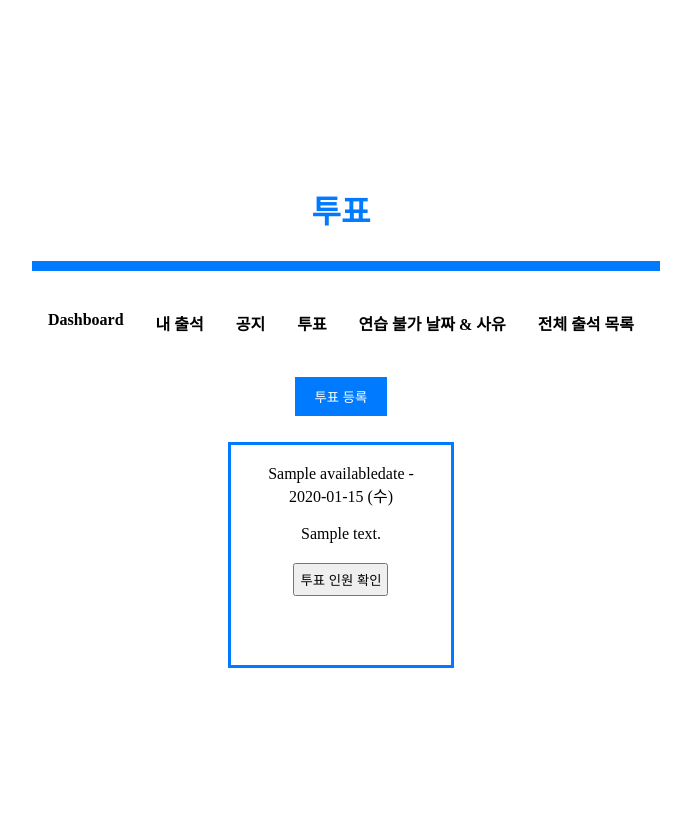
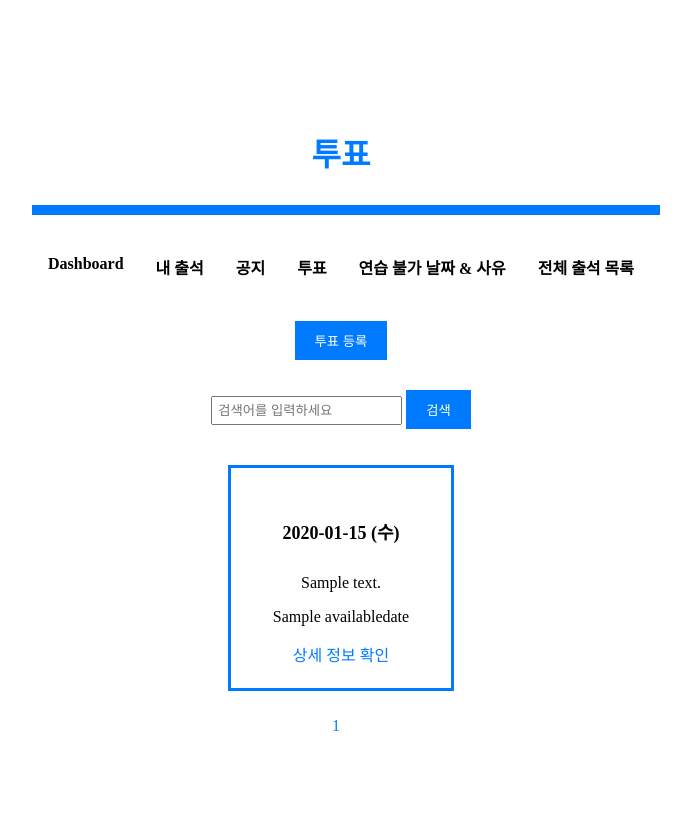
Before and after one commit to y2chan/AdiosAttendance, a Django app: page /practice_date/ in a window 1280 px wide. Shown: the whole page, without its empty margins (299-990 px from the left). Run offline with Django 4.2, Linux system fonts and the light colour scheme; tables that the repository leaves empty hold one stand-in row (values such as "Sample post").

Commit message:
마지막 수정일까?

```diff
--- a/adios_attendance/adios_attendance/settings.py
+++ b/adios_attendance/adios_attendance/settings.py
@@ -111,7 +111,7 @@ AUTH_PASSWORD_VALIDATORS = [
 
 LANGUAGE_CODE = 'en-us'
 
-TIME_ZONE = 'Asia/Korea'
+TIME_ZONE = 'Asia/Seoul'
 
 USE_I18N = True
 
--- a/adios_attendance/attendances/models.py
+++ b/adios_attendance/attendances/models.py
@@ -27,7 +27,7 @@ class CustomUserManager(BaseUserManager):
 class Student(AbstractUser):
     username = None  # We are using student_id as the username field, so we set username to None
     student_id = models.CharField(max_length=10, unique=True, verbose_name='Student ID')
-    name = models.CharField(max_length=50, verbose_name='Name')
+    name = models.CharField(max_length=50, unique=True, verbose_name='Name')
 
     USERNAME_FIELD = 'student_id'  # Set 'student_id' as the field for authentication
     REQUIRED_FIELDS = ['name']  # Add 'name' to the required fields for createsuperuser
--- a/adios_attendance/attendances/templates/login.html
+++ b/adios_attendance/attendances/templates/login.html
@@ -20,9 +20,9 @@
 <form method="post" action="{% url 'attendances:user_login' %}">
     {% csrf_token %}
     <label for="student_id">학번</label>
-    <input type="text" id="student_id" name="student_id" required>
+    <input type="text" id="student_id" name="student_id" pattern="[0-9]{10}" title="학번은 10자리 숫자여야 합니다." required>
     <label for="name">이름</label>
-    <input type="text" id="name" name="name" required>
+    <input type="text" id="name" name="name" pattern="[\uAC00-\uD7A3]{2,3}" title="이름은 2~3자리 한글로 입력해야 합니다."required>
     <br>
     <button type="submit">로그인</button>
 </form>
--- a/adios_attendance/attendances/templates/practice_available_detail.html
+++ b/adios_attendance/attendances/templates/practice_available_detail.html
@@ -10,6 +10,8 @@
 
 <form method="post">
     {% csrf_token %}
+    <p>작성자</p>
+    <h3>{{ practice_available.student.name }}</h3>
     {{ form.as_p }}
     <button type="submit">저장</button>
 </form>
--- a/adios_attendance/attendances/templates/practice_date_list.html
+++ b/adios_attendance/attendances/templates/practice_date_list.html
@@ -3,6 +3,46 @@
 {% block title %}투표{% endblock %}
 
 {% block content %}
+<style>
+    .row {
+        display: flex;
+        flex-wrap: wrap;
+        justify-content: space-between;
+        margin: -10px; /* 추가: 카드 간 좌우 간격 설정 */
+    }
+
+    .col-md-4 {
+        flex-basis: calc(20% - 20px);
+        margin: 10px; /* 수정: 카드 간 좌우 간격 설정 */
+    }
+
+    .card {
+        height: 100%;
+    }
+
+    .card-text {
+        white-space: nowrap;
+        overflow: hidden;
+        text-overflow: ellipsis;
+    }
+
+    .card-title {
+        font-size: 18px; /* 글씨 크기 설정 */
+        font-weight: bold; /* 굵기 설정 */
+        white-space: nowrap;
+        overflow: hidden;
+        text-overflow: ellipsis;
+    }
+
+    .pagination {
+        display: flex;
+        justify-content: center;
+    }
+
+    .page-link {
+        margin-right: 10px; /* 원하는 간격(px)으로 조정 */
+    }
+</style>
 
 <h1>투표</h1>
 <hr align=center style="border: solid 5px #007BFF; width: 100%;">
@@ -27,22 +67,77 @@
     </li>
 </ul>
 <button class="btn btn-primary" onclick="location.href='{% url 'attendances:practice_date' %}'">투표 등록</button>
+
+<form method="get" action="{% url 'attendances:practice_date_list' %}">
+    <input type="text" name="q" placeholder="검색어를 입력하세요">
+    <button type="submit">검색</button>
+</form>
+
+{% if query %}
+<p>검색어: "{{ query }}"</p>
+{% endif %}
+
 {% if available_dates %}
-    <ul class="blog-list">
-        {% for available_date in available_dates %}
-        <li>
-            {{ available_date.name }} - {{ available_date.date|date:"Y-m-d" }} ({{ available_date.date|date:"l"|korean_day }})<br><br>
-            {{ available_date.content }}
-            <br>
-            <form method="POST" action="{% url 'attendances:practice_date_detail' available_date.pk %}">
-                {% csrf_token %}
-                <input type="submit" value="투표 인원 확인">
-            </form>
+<div class="row">
+    {% for available_date in available_dates %}
+    <div class="col-md-4 mb-4">
+        <div class="border border-primary rounded p-3">
+            <div class="card">
+                <div class="card-body">
+                    <h5 class="card-title">{{ available_date.date|date:"Y-m-d" }} ({{ available_date.date|date:"l"|korean_day }})</h5>
+                    <p class="card-text">{{ available_date.content }}</p>
+                    <p class="card-text">{{ available_date.name }}</p>
+                    <a href="{% url 'attendances:practice_date_detail' available_date.pk %}" class="btn btn-primary">상세 정보 확인</a>
+                </div>
+            </div>
+        </div>
+    </div>
+    {% endfor %}
+</div>
+
+<nav aria-label="Vote Pagination">
+    <ul class="pagination">
+        {% if page_obj.has_previous %}
+        <li class="page-item">
+            <a class="page-link" href="?page=1" aria-label="First">
+                <span aria-hidden="true">&laquo;</span>
+            </a>
         </li>
-    {% endfor %}
-</ul>
+        <li class="page-item">
+            <a class="page-link" href="?page={{ page_obj.previous_page_number }}">{{ page_obj.previous_page_number }}</a>
+        </li>
+        {% endif %}
+
+        {% for num in current_page_range %}
+        {% if page_obj.number == num %}
+        <li class="page-item active">
+                    <span class="page-link">
+                        {{ num }}
+                    </span>
+        </li>
+        {% else %}
+        <li class="page-item">
+            <a class="page-link" href="?page={{ num }}">{{ num }}</a>
+        </li>
+        {% endif %}
+        {% endfor %}
+
+        {% if page_obj.has_next %}
+        <li class="page-item">
+            <a class="page-link" href="?page={{ page_obj.next_page_number }}" aria-label="Next">
+                <span aria-hidden="true">&raquo;</span>
+            </a>
+        </li>
+        <li class="page-item">
+            <a class="page-link" href="?page={{ page_obj.paginator.num_pages }}" aria-label="Last">
+                <span aria-hidden="true">&raquo;</span>
+            </a>
+        </li>
+        {% endif %}
+    </ul>
+</nav>
+
 {% else %}
-<br>
 <p>등록된 투표가 없습니다.</p>
 {% endif %}
 {% endblock %}
--- a/adios_attendance/attendances/views.py
+++ b/adios_attendance/attendances/views.py
@@ -8,6 +8,7 @@ from django.contrib.auth import get_user_model
 from django.utils import timezone
 from django.core.paginator import Paginator, Page
 from functools import wraps
+from django.db.models import Q
 import logging
 
 
@@ -216,18 +217,24 @@ def all_attendance_list(request):
     })
 
 def notice(request):
-    all_notices = Notice.objects.all().order_by('-created_at')
+    query = request.GET.get('q')
+    base_notices = Notice.objects.all().order_by('-created_at')  # 기본적으로 모든 공지사항을 날짜 역순으로 정렬
 
-    paginator = Paginator(all_notices, 4)  # 한 페이지에 4개의 공지사항을 보여줍니다.
+    if query:
+        filtered_notices = base_notices.filter(Q(title__icontains=query) | Q(content__icontains=query)).order_by('-created_at')
+    else:
+        filtered_notices = base_notices
+
+    paginator = Paginator(filtered_notices, 4)  # 한 페이지에 4개의 공지사항을 보여줍니다.
     page_number = request.GET.get('page')
     notices = paginator.get_page(page_number)
 
-    # 이 부분에서 추가적인 context 변수를 전달합니다.
     current_page_range = get_page_range_notice(notices)
 
     context = {
         'notices': notices,
         'current_page_range': current_page_range,
+        'query': query
     }
 
     return render(request, 'notice.html', context)
@@ -293,10 +300,17 @@ def notice_detail(request, notice_id):
     return render(request, 'notice_detail.html', {'form': form, 'notice': notice})
 
 def practice_date(request):
+    # 세션에서 현재 로그인한 사용자 이름 가져오기
+    current_user_name = request.session.get('name')
+
     if request.method == 'POST':
         form = DateForm(request.POST)
         if form.is_valid():
-            form.save()
+            user = get_object_or_404(Student, name=current_user_name)
+            practice_date = form.save(commit=False)
+            practice_date.name = user
+            practice_date.save()
+
             return redirect('attendances:practice_date_list')
     else:
         form = DateForm()
@@ -305,6 +319,7 @@ def practice_date(request):
 
 
 def practice_date_list(request):
+    query = request.GET.get('q')
     available_dates = AvailableDate.objects.all().order_by('-date')
     selected_post = None
 
@@ -318,12 +333,49 @@ def practice_date_list(request):
         if selected_post_id:
             selected_post = AvailableDate.objects.get(id=selected_post_id)
 
+    if query:
+        filtered_available_dates = available_dates.filter(Q(content__icontains=query) | Q(name__icontains=query) | Q(date__icontains=query)).order_by('-date')
+    else:
+        filtered_available_dates = available_dates
+
+    paginator = Paginator(filtered_available_dates, 4)  # 한 페이지에 4개의 게시물을 보여줍니다.
+    page_number = request.GET.get('page')
+    vote = paginator.get_page(page_number)
+
+    # 이 부분에서 추가적인 context 변수를 전달합니다.
+    current_page_range = get_page_range_vote(vote)
+
     context = {
-        'available_dates': available_dates,
+        'available_dates': filtered_available_dates,
         'selected_post': selected_post,
+        'vote': vote,
+        'current_page_range': current_page_range,
     }
 
     return render(request, 'practice_date_list.html', context)
+
+def get_page_range_vote(page_obj, num_pages_to_show=10):
+    current_index = page_obj.number - 1
+    num_pages = page_obj.paginator.num_pages
+
+    if num_pages <= num_pages_to_show:
+        page_range = list(range(1, num_pages + 1))
+    else:
+        num_middle_pages = num_pages_to_show - 2
+        half_num_middle_pages = num_middle_pages // 2
+
+        if current_index <= half_num_middle_pages:
+            page_range = list(range(1, num_pages_to_show))
+        elif current_index >= num_pages - half_num_middle_pages - 1:
+            page_range = list(range(num_pages - num_pages_to_show + 1, num_pages + 1))
+        else:
+            start_index = current_index - half_num_middle_pages
+            end_index = current_index + half_num_middle_pages + 1
+            page_range = list(range(start_index + 1, end_index))
+
+    return page_range
+
+from django.utils import timezone
 
 def practice_date_detail(request, pk):
     # 세션에서 로그인 정보 가져오기
@@ -420,9 +472,14 @@ def delete_practice_date_detail(request, pk):
     return redirect('attendances:practice_date_detail', pk=pk)
 
 def practice_available_list(request):
+    query = request.GET.get('q')
     practice_availables = PracticeAvailable.objects.all().order_by('-created_date')
 
-    paginator = Paginator(practice_availables, 4)  # 한 페이지에 4개의 게시물을 보여줍니다.
+    if query:
+        filtered_practice_availables = practice_availables.filter(Q(content__icontains=query) | Q(student__name__icontains=query) | Q(date__icontains=query)).order_by('-date')
+    else:
+        filtered_practice_availables = practice_availables
+    paginator = Paginator(filtered_practice_availables, 4)  # 한 페이지에 4개의 게시물을 보여줍니다.
     page_number = request.GET.get('page')
     availables = paginator.get_page(page_number)
 
@@ -430,8 +487,9 @@ def practice_available_list(request):
     current_page_range = get_page_range_practice(availables)
 
     context = {
-            'availables': availables,
+            'availables': filtered_practice_availables,
             'current_page_range': current_page_range,
+            'query': query
         }
 
     return render(request, 'practice_available_list.html', context)
@@ -464,8 +522,7 @@ def practice_available_detail(request, practice_available_id):
         form = PracticeAvailableForm(request.POST, instance=practice_available)
         if form.is_valid():
             form.save()
-            return redirect('attendances:practice_available_list')  # Redirect to the practice_available_list page
-
+            return redirect('attendances:practice_available_list')
     else:
         form = PracticeAvailableForm(instance=practice_available)
 
@@ -480,11 +537,20 @@ def delete_practice_available(request, pk):
 
     return redirect('attendances:practice_available_list')
 
+
 def practice_available_add(request):
+    # 세션에서 현재 로그인한 사용자 이름 가져오기
+    current_user_name = request.session.get('name')
+
     if request.method == 'POST':
         form = PracticeAvailableForm(request.POST)
         if form.is_valid():
-            form.save()
+            # 현재 로그인한 사용자 정보를 가져와서 student 필드에 저장
+            user = get_object_or_404(Student, name=current_user_name)
+            practice_available = form.save(commit=False)
+            practice_available.student = user
+            practice_available.save()
+
             return redirect('attendances:practice_available_list')
     else:
         form = PracticeAvailableForm()
```
Also changed, not shown: adios_attendance/attendances/forms.py (+48 -6 lines), adios_attendance/attendances/templates/all_attendance_list.html (+25 -3 lines), adios_attendance/attendances/templates/notice.html (+11 -1 lines), adios_attendance/attendances/templates/practice_available_list.html (+10 -0 lines), adios_attendance/attendances/templates/practice_date_detail.html (+9 -8 lines), adios_attendance/attendances/templates/signup.html (+6 -1 lines), adios_attendance/attendances/migrations/0022_alter_student_name.py (added).
